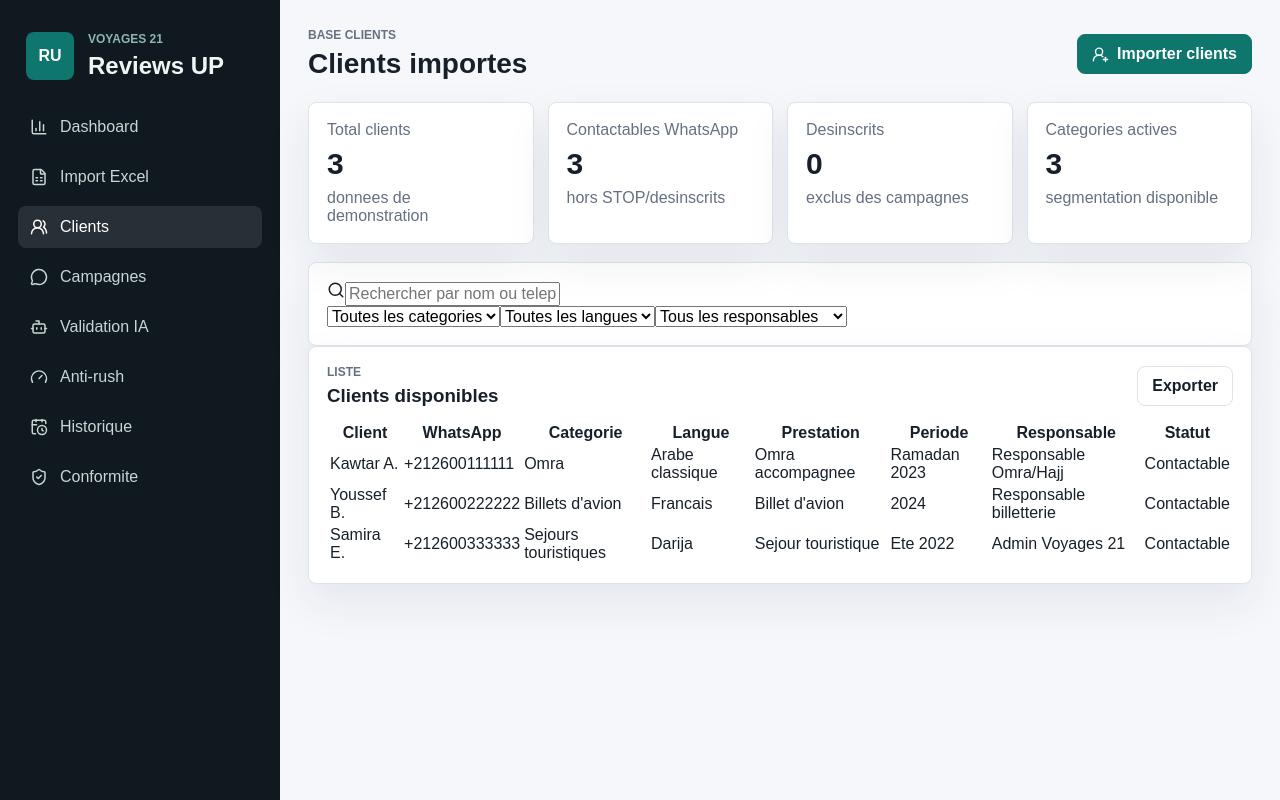
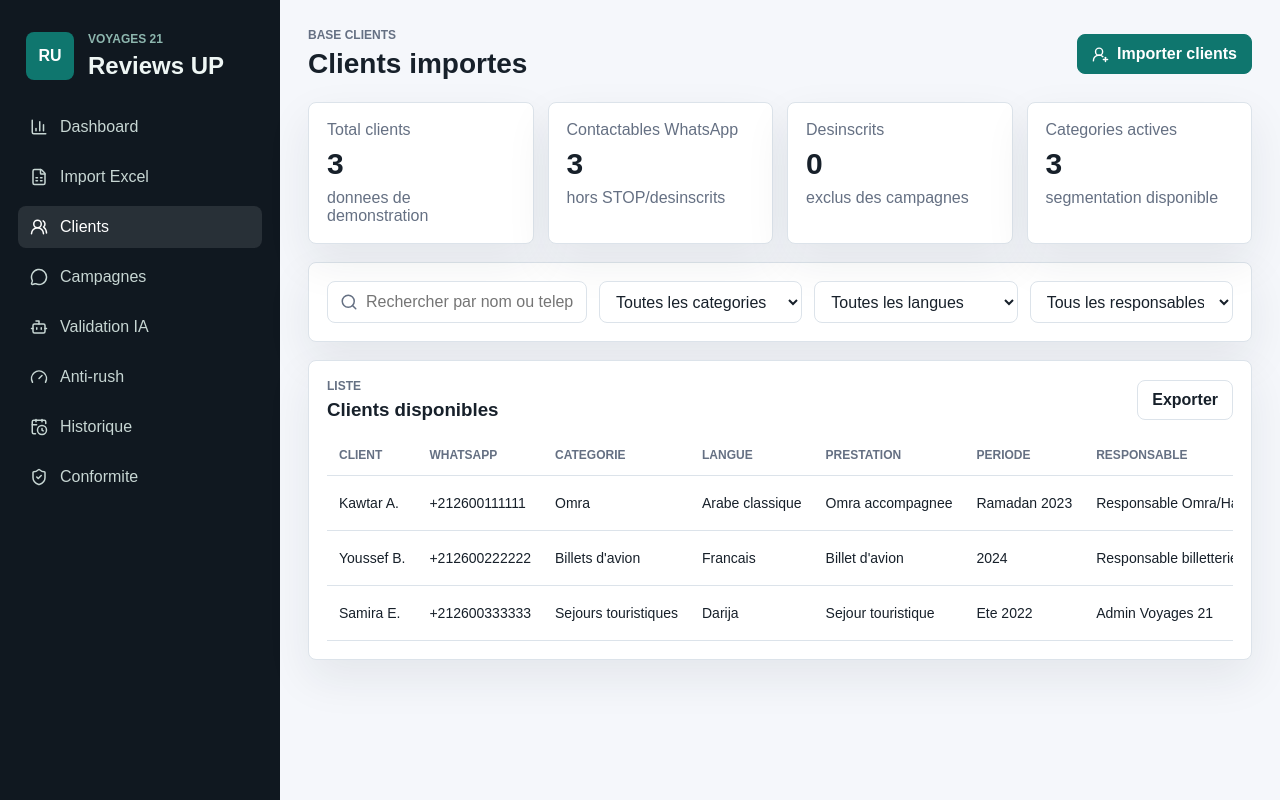
Before and after one commit to karimzoubdane-debug/reviews-up, a Next.js app: page /clients in a window 1280 px wide. Built offline with nearby package versions, Linux system fonts and the light colour scheme.

Commit message:
Style clients page

```diff
--- a/app/globals.css
+++ b/app/globals.css
@@ -128,7 +128,9 @@ button {
 .campaign-row,
 .validation-row,
 .topbar-actions,
-.link-button {
+.link-button,
+.search-box,
+.status-pill {
   display: flex;
   align-items: center;
 }
@@ -420,7 +422,9 @@ button {
   font-weight: 700;
 }
 
-.form-grid select {
+.form-grid select,
+.filters-panel select,
+.search-box input {
   min-height: 42px;
   border: 1px solid var(--line);
   border-radius: 8px;
@@ -442,6 +446,83 @@ button {
   font-size: 14px;
 }
 
+.filters-panel {
+  display: grid;
+  grid-template-columns: minmax(260px, 1.2fr) repeat(3, minmax(180px, 1fr));
+  gap: 12px;
+  margin-bottom: 18px;
+}
+
+.search-box {
+  gap: 8px;
+  min-height: 42px;
+  border: 1px solid var(--line);
+  border-radius: 8px;
+  background: white;
+  padding: 0 12px;
+}
+
+.search-box svg {
+  color: var(--muted);
+  flex: 0 0 auto;
+}
+
+.search-box input {
+  width: 100%;
+  min-height: 38px;
+  border: 0;
+  padding: 0;
+  outline: 0;
+}
+
+.table-wrap {
+  overflow-x: auto;
+}
+
+.data-table {
+  width: 100%;
+  min-width: 980px;
+  border-collapse: collapse;
+}
+
+.data-table th,
+.data-table td {
+  padding: 13px 12px;
+  border-bottom: 1px solid var(--line);
+  text-align: left;
+  white-space: nowrap;
+}
+
+.data-table th {
+  color: var(--muted);
+  font-size: 12px;
+  text-transform: uppercase;
+}
+
+.data-table td {
+  font-size: 14px;
+}
+
+.status-pill {
+  justify-content: center;
+  width: fit-content;
+  min-height: 28px;
+  padding: 0 10px;
+  border-radius: 8px;
+  font-size: 12px;
+  font-weight: 800;
+}
+
+.status-pill.success {
+  background: var(--primary-soft);
+  color: var(--primary-strong);
+}
+
+.status-pill.muted {
+  background: var(--surface-muted);
+  color: var(--muted);
+}
+
 @media (max-width: 1100px) {
   .app-shell {
     grid-template-columns: 1fr;
@@ -457,7 +538,8 @@ button {
 
   .metrics-grid,
   .content-grid,
-  .import-grid {
+  .import-grid,
+  .filters-panel {
     grid-template-columns: 1fr 1fr;
   }
 
@@ -482,7 +564,8 @@ button {
   .content-grid,
   .import-grid,
   .nav-list,
-  .columns-grid {
+  .columns-grid,
+  .filters-panel {
     grid-template-columns: 1fr;
   }
 
```
